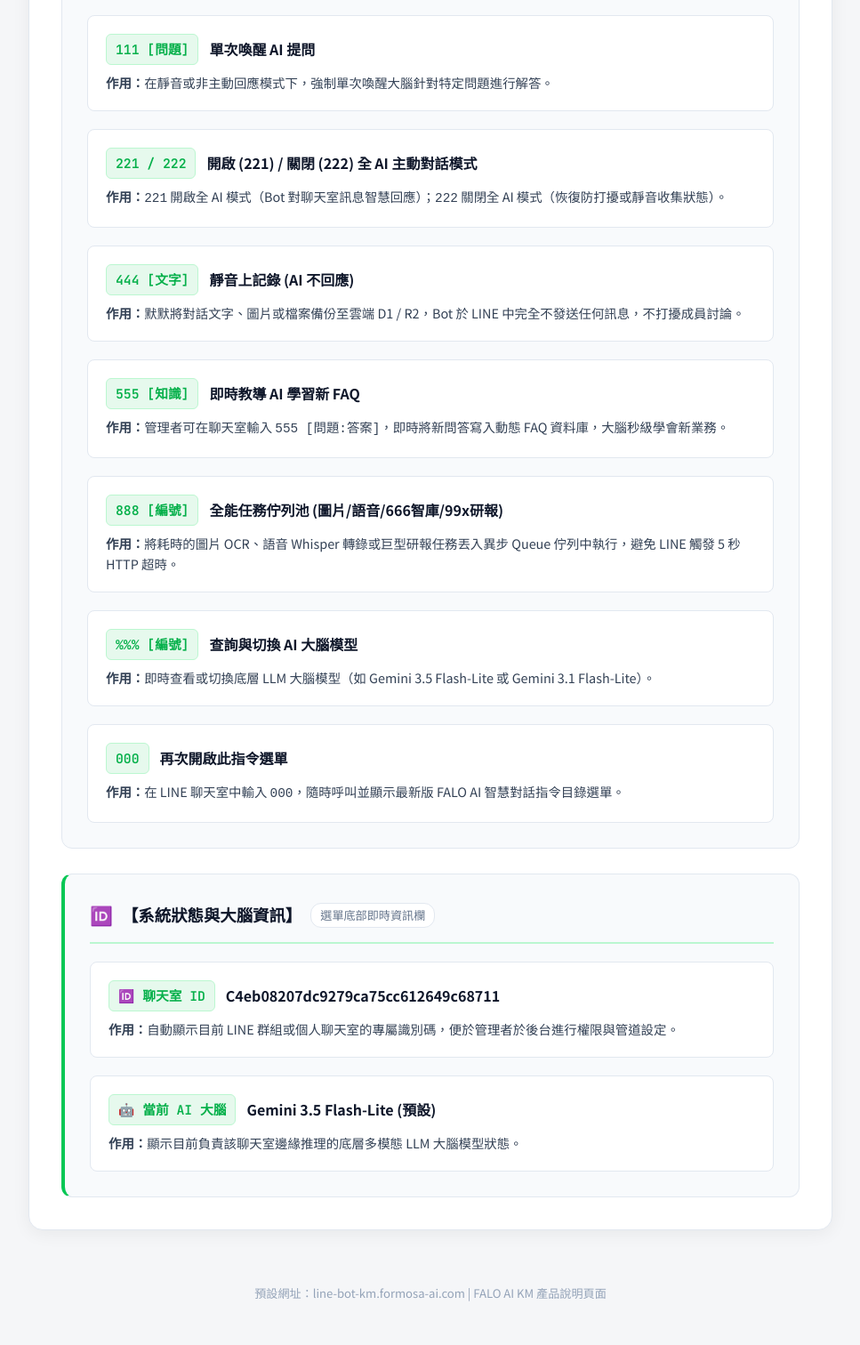
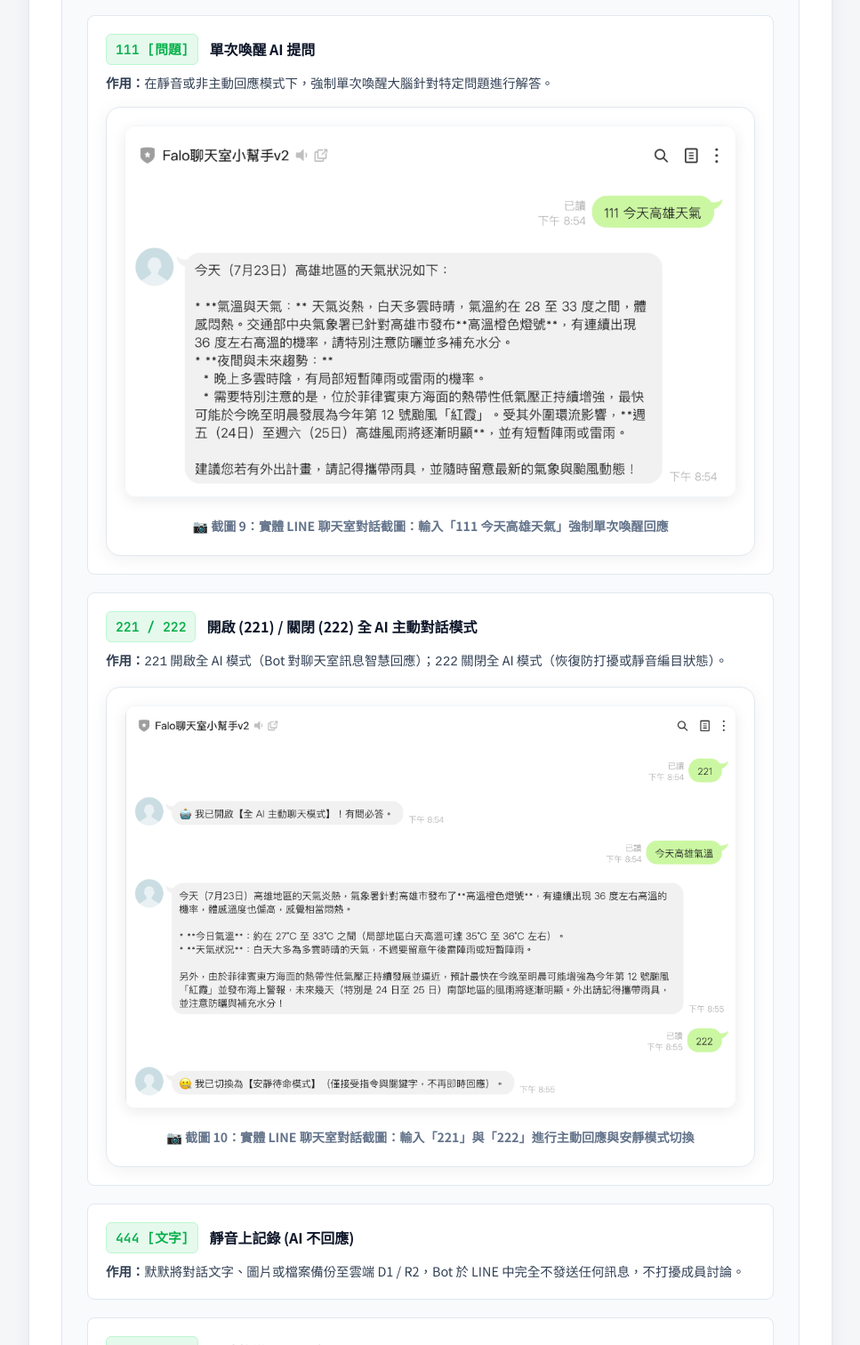
Before and after one commit to force-taiwan/line-ai, a plain HTML site: page index.html in a window 1280 px wide. Shown: the part 7130-8642 px from the top of the page at 89% size, without its empty margins (296-1263 px from the left). Drawn offline with Linux system fonts and the light colour scheme.

Commit message:
feat: add 111 and 221/222 mode switching screenshots

```diff
--- a/index.html
+++ b/index.html
@@ -816,6 +816,12 @@
                 <div class="cmd-desc">
                   <b>作用：</b>在靜音或非主動回應模式下，強制單次喚醒大腦針對特定問題進行解答。
                 </div>
+
+                <!-- Screenshot Image 9: 111 Command Live Result -->
+                <div class="screenshot-img-wrapper" style="margin-top: 16px; margin-bottom: 0;">
+                  <img src="./assets/line_111_screenshot.png" alt="111 單次喚醒提問實體範例截圖" class="screenshot-img">
+                  <div class="screenshot-caption">📷 截圖 9：實體 LINE 聊天室對話截圖：輸入「111 今天高雄天氣」強制單次喚醒回應</div>
+                </div>
               </div>
 
               <div class="command-item">
@@ -824,7 +830,13 @@
                   <span class="cmd-name">開啟 (221) / 關閉 (222) 全 AI 主動對話模式</span>
                 </div>
                 <div class="cmd-desc">
-                  <b>作用：</b><code>221</code> 開啟全 AI 模式（Bot 對聊天室訊息智慧回應）；<code>222</code> 關閉全 AI 模式（恢復防打擾或靜音收集狀態）。
+                  <b>作用：</b><code>221</code> 開啟全 AI 模式（Bot 對聊天室訊息智慧回應）；<code>222</code> 關閉全 AI 模式（恢復防打擾或靜音編目狀態）。
+                </div>
+
+                <!-- Screenshot Image 10: 221/222 Command Live Result -->
+                <div class="screenshot-img-wrapper" style="margin-top: 16px; margin-bottom: 0;">
+                  <img src="./assets/line_22x_screenshot.png" alt="221/222 模式切換實體範例截圖" class="screenshot-img">
+                  <div class="screenshot-caption">📷 截圖 10：實體 LINE 聊天室對話截圖：輸入「221」與「222」進行主動回應與安靜模式切換</div>
                 </div>
               </div>
 
```
Also changed, not shown: assets/line_111_screenshot.png (added), assets/line_22x_screenshot.png (added).
